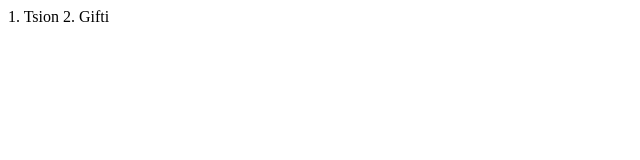
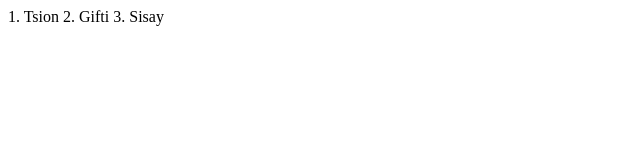
Before and after one commit to gifti123/ourname, a plain HTML site: page index.html in a window 1280 px wide. Shown: the full height of the page, 0-640 px from the left. Drawn offline with Linux system fonts and the light colour scheme.

Commit message:
Update index.html

```diff
--- a/index.html
+++ b/index.html
@@ -11,6 +11,7 @@
 <body>
     1. Tsion
     2. Gifti
+    3. Sisay
 </body>
 
 </html>
```
